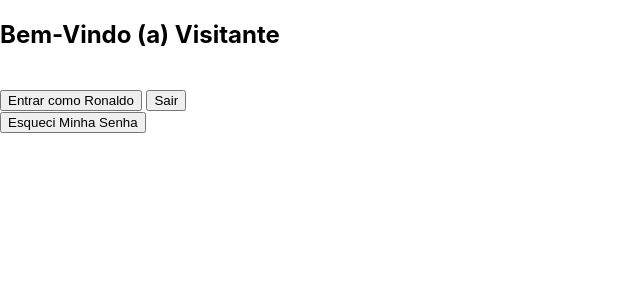
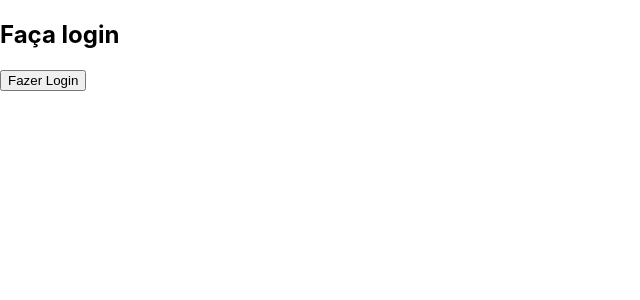
Before and after one commit to keniway/Biscoito-Sorte, a React (Create React App) app: page / in a window 1280 px wide. Shown: the top 300 px of the page, without its empty margins (0-640 px from the left). Built offline with nearby package versions, Linux system fonts and the light colour scheme.

Commit message:
Renderização condicional, login

```diff
--- a/src/App.js
+++ b/src/App.js
@@ -1,11 +1,37 @@
 import React, { Component } from 'react';
-import Membros from './component/membros/usuarios';
 
 class App extends Component{
+    constructor(props){
+        super(props);
+        this.state = {
+            status: false
+        };
+        this.entrar = this.entrar.bind(this);
+        this.sair = this.sair.bind(this);
+    }
+    entrar(){
+        this.setState({status: true});
+    }
+    sair(){
+        this.setState({status: false});
+    }
+
     render(){
         return(
             <div>
-                <Membros nome="Visitante"/>
+                {this.state.status ?
+
+               <div>
+                   <h1> Bem Vindo ao sitema </h1>
+                    <button onClick={this.sair}>Fazer Logoff</button>
+                </div> :
+
+                <div>
+                    <h2>Faça login</h2>
+                    <button onClick={this.entrar}>Fazer Login</button>
+                </div>
+                }
+
             </div>
         );
     }
```
